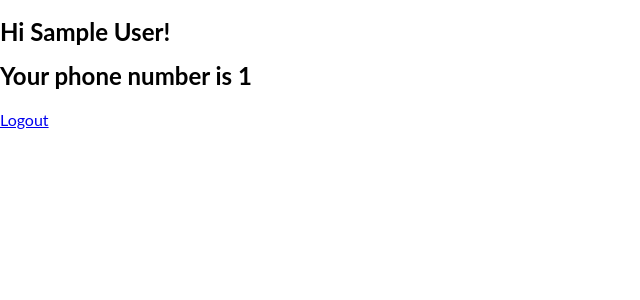
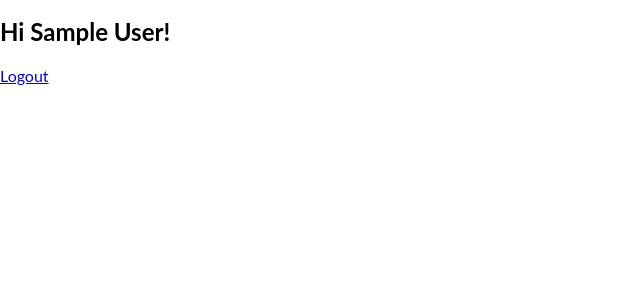
Before and after one commit to nickhargreaves/django_auth, a Django app: template templates/profile.html in a window 1280 px wide. Shown: the top 300 px of the page, without its empty margins (0-640 px from the left). Run offline with Django 3.2, Linux system fonts and the light colour scheme; the template is opened without the code that fills it: most values are stand-ins (such as "Sample title", 1, 10 or a date in 2020); some libraries are stand-ins or nearby versions.

Commit message:
fix previous

```diff
--- a/templates/profile.html
+++ b/templates/profile.html
@@ -3,7 +3,6 @@
 {% block content %}
 
 <h2>Hi {{full_name}}!</h2>
-<h2>Your phone number is {{phone_number}}</h2>
 
 <p>
     <a href="/django_auth/logout">Logout</a>
--- a/views.py
+++ b/views.py
@@ -79,10 +79,8 @@ def dj_auth(request):
 
 # Show user profile
 def profile(request):
-    user_profile = get_object_or_404(UserProfile,
-                                     user=request.user)
     return render_to_response('profile.html',
-                              {'full_name': request.user.username, 'phone_number': user_profile.phone_number})
+                              {'full_name': request.user.username})
 
 
 # No user
```
